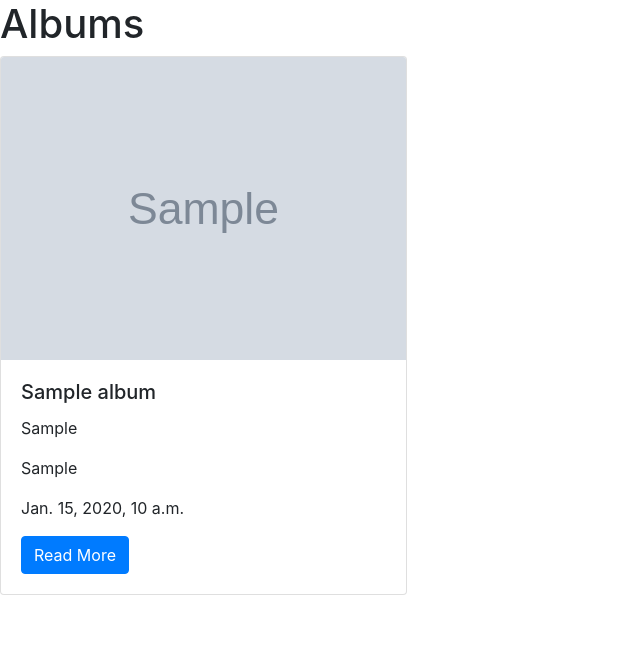
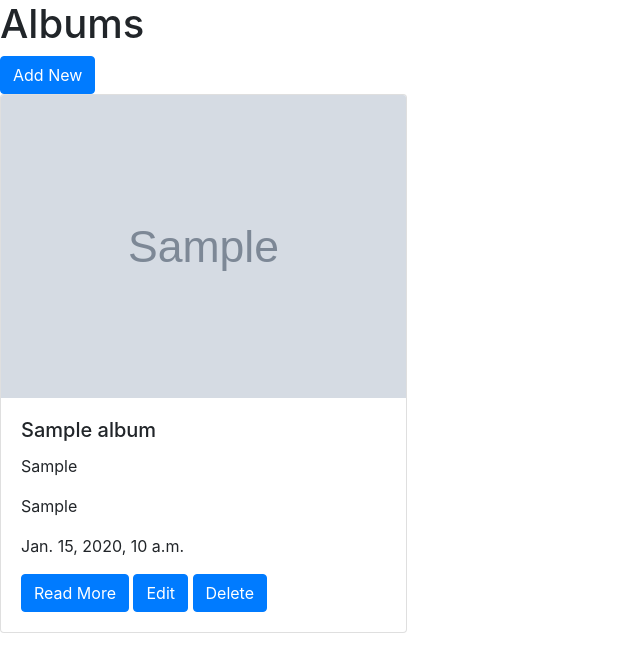
Before and after one commit to Momentum-Team-12/django-music-Scooper1920, a Django app: page / in a window 1280 px wide. Shown: the top 672 px of the page, without its empty margins (0-640 px from the left). Run offline with Django 4.2, Linux system fonts and the light colour scheme; tables that the repository leaves empty hold one stand-in row (values such as "Sample post"); grey boxes marked "Sample" are stand-in pictures; some libraries are stand-ins or nearby versions.

Commit message:
(urls connected to main page, more detail completed, working on templates)

```diff
--- a/albums/views.py
+++ b/albums/views.py
@@ -1,5 +1,6 @@
 from django.shortcuts import render, redirect, get_object_or_404
 from .models import Album
+from .forms import AlbumForm
 
 
 # Create your views here.
@@ -13,7 +14,42 @@ def album_detail(request,pk):
     album = Album.objects.get(pk=pk)
     context = {
         'album':album
+    }
+    return render(request, 'albums/album_detail.html',context)
 
-    }
+def add_album(request):
+    if request.method == 'GET':
+        form = AlbumForm()
+    else:
+        form = AlbumForm(data=request.POST)
+        if form.is_valid():
+            form.save()
+            return redirect(to='list_albums')
 
-    return render(request, 'albums/album_detail.html',context)
+    return render(request, "albums/add_album.html", {"form":form})
+
+
+def edit_album(request, pk):
+    album = get_object_or_404(Album, pk=pk)
+    if request.method == 'GET':
+        form = AlbumForm(instance=album)
+    else:
+        form = AlbumForm(data=request.POST, instance=album)
+        if form.is_valid():
+            form.save()
+            return redirect(to='list_albums')
+
+    return render(request, "albums/edit_album.html", {
+        "form": form,
+        "album": album
+    })
+
+
+def delete_album(request, pk):
+    album = get_object_or_404(Album, pk=pk)
+    if request.method == 'POST':
+        album.delete()
+        return redirect(to='list_albums')
+
+    return render(request, "albums/delete_album.html",
+                  {"album": album})
--- a/django_music/urls.py
+++ b/django_music/urls.py
@@ -22,5 +22,8 @@ urlpatterns = [
     path('admin/', admin.site.urls),
     path('__debug__/', include('debug_toolbar.urls')),
     path("",albums_views.list_albums, name ='list_albums' ),
-    path('albums/<int:pk>',albums_views.album_detail, name='album_detail')
+    path('albums/<int:pk>',albums_views.album_detail, name='album_detail'),
+    path('albums/new',albums_views.add_album, name='add_album'),
+    path('albums/<int:pk>/edit',albums_views.edit_album, name='edit_album'),
+    path('albums/<int:pk>/delete',albums_views.delete_album, name='delete_album'),
 ]
--- /dev/null
+++ b/templates/albums/add_album.html
@@ -0,0 +1 @@
+<h1>add album</h1>
--- /dev/null
+++ b/templates/albums/delete_album.html
@@ -0,0 +1 @@
+<h1>Delete Album</h1>
--- /dev/null
+++ b/templates/albums/edit_album.html
@@ -0,0 +1 @@
+<h1>Edit Album</h1>
--- a/templates/albums/list_albums.html
+++ b/templates/albums/list_albums.html
@@ -2,6 +2,10 @@
 {% load static %}
 {% block page_content %}
 <h1>Albums</h1>
+<a href="{% url 'add_album' %}"
+class="btn btn-primary">
+ Add New
+</a>
 <div class="row">
 {% for album in albums %}
     <div class="col-md-4">
@@ -16,6 +20,16 @@
                 class="btn btn-primary">
                  Read More
              </a>
+             <a href="{% url 'edit_album' album.pk %}"
+             class="btn btn-primary">
+              Edit
+          </a>
+
+       <a href="{% url 'delete_album' album.pk %}"
+       class="btn btn-primary">
+       Delete
+    </a>
+
             </div>
         </div>
     </div>
```
Also changed, not shown: albums/forms.py (added, +9 -0 lines).
